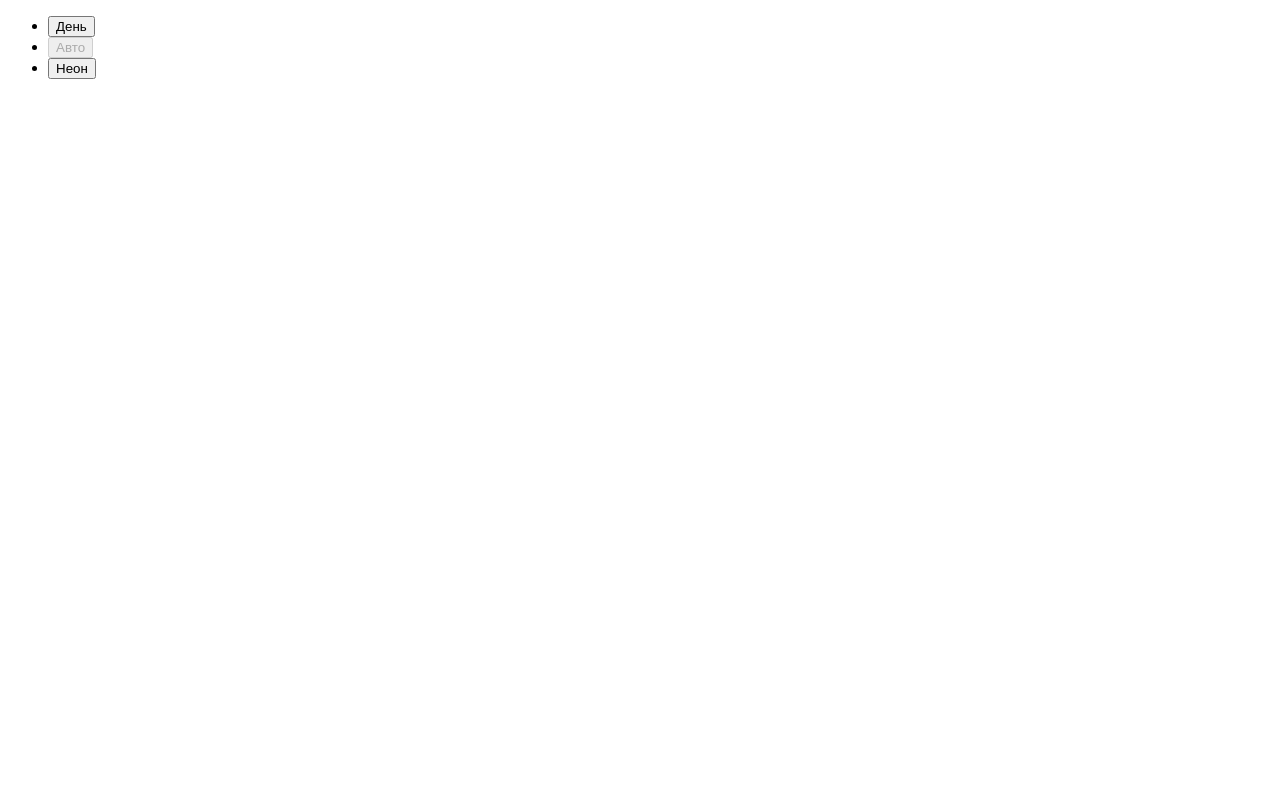
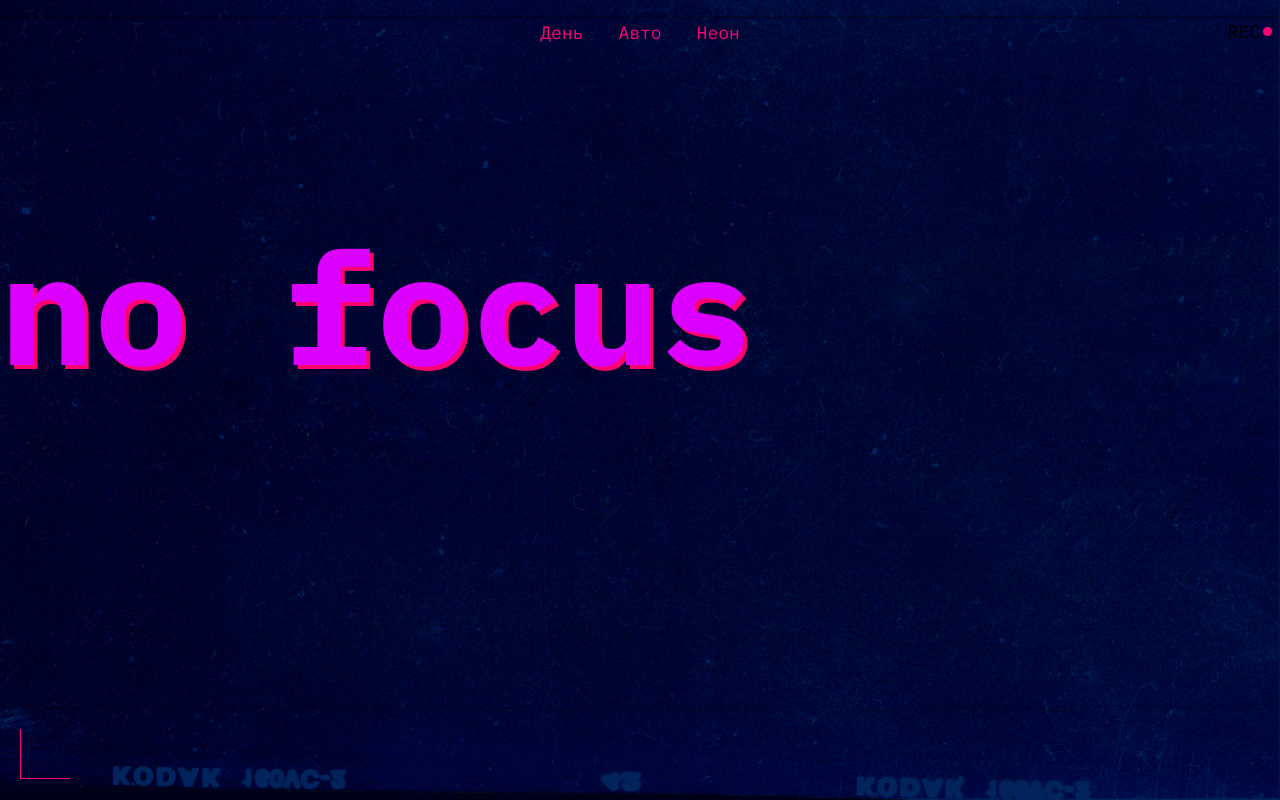
Before and after one commit to Leentin/slozhno-sosredotochitsya, a plain HTML site: page index.html in a window 1280 px wide. Drawn offline with Linux system fonts and the light colour scheme.

Commit message:
Начал делать шапку сайта

```diff
--- a/index.html
+++ b/index.html
@@ -4,10 +4,18 @@
     <meta charset="UTF-8" />
     <meta http-equiv="X-UA-Compatible" content="IE=edge" />
     <meta name="viewport" content="width=device-width, initial-scale=1.0" />
+    <link rel="stylesheet" href="./styles/globals.css" />
+    <link rel="stylesheet" href="./styles/variables.css" />
+    <link rel="stylesheet" href="./styles/style.css" />
+    <link rel="stylesheet" href="./styles/dark.css" />
+    <link rel="stylesheet" href="./styles/light.css" />
+    <link rel="stylesheet" href="./fonts/fonts.css" />
+    <meta name="color-scheme" content="dark light" />
     <title>Сложно сосредоточиться</title>
   </head>
   <body class="page">
     <header class="header decorated-zone">
+      <span class="span-text" aria-hidden="true">REC</span>
       <nav class="header__theme-menu">
         <ul class="header__theme-menu-list">
           <li class="header__theme-menu-item">
@@ -34,6 +42,7 @@
           </li>
         </ul>
       </nav>
+      <h1 class="header__heading">no focus</h1>
     </header>
     <script src="./scripts/script.js"></script>
   </body>
--- a/styles/style.css
+++ b/styles/style.css
@@ -2,4 +2,72 @@
 
 .page {
   /* сохраните в разметке и стилях класс page. На его основе работает скрипт. */
+  background-color: #000028;
+  background-image: url("../images/cover-image-dark.png");
+  background-position: center;
+  background-repeat: no-repeat;
+  background-size: cover;
+  background-attachment: fixed;
+  height: 100vh;
+  font-family: "IBM Plex mono";
 }
+
+.header {
+  display: grid;
+  grid-template-rows: repeat(3, 1fr);
+}
+
+.span-text {
+  position: absolute;
+  right: 1px;
+  inset-inline-end: 20px;
+  inset-block-start: 20px;
+  font-size: 18px;
+}
+
+.span-text::after {
+  content: "";
+  position: absolute;
+  width: 9px;
+  height: 9px;
+  inset-block-start: 7px;
+  inset-inline-start: 35px;
+  background-color: #ff0070;
+  border-radius: 75%;
+  border-top: 1px solid #ff0070;
+  border-right: 1px solid #ff0070;
+}
+
+.decorated-zone::after {
+  content: "";
+  position: absolute;
+  width: 50px;
+  height: 50px;
+  border-bottom: 1px solid #ff0070;
+  border-left: 1px solid #ff0070;
+  bottom: 1px;
+  margin-left: 20px;
+  margin-bottom: 20px;
+}
+
+.header__theme-menu-list {
+  display: flex;
+  flex-direction: row;
+  justify-content: center;
+  gap: 23px;
+  color: #ff0070;
+  font-weight: 400;
+  margin-block-start: 20px;
+  font-size: 18px;
+}
+
+.header__theme-menu-button {
+  border: 0;
+  background-color: transparent;
+}
+
+.header__heading {
+  font-size: clamp(7.5rem, 0.5625rem + 14.4531vw, 9.8125rem);
+  color: #db00ff;
+  text-shadow: 4px 4px #ff0070;
+}
--- a/styles/variables.css
+++ b/styles/variables.css
@@ -2,3 +2,11 @@
   Переменные для вашего проекта
   и их переопределение под различные устройства
 */
+
+:root {
+  --heading-color: #db00ff;
+  --heading-shadow-color: #ff0070;
+  --bg-text-color: #ff0070;
+  --accent-color: #ff0070;
+  --text-color: #f1b2ce;
+}
```
